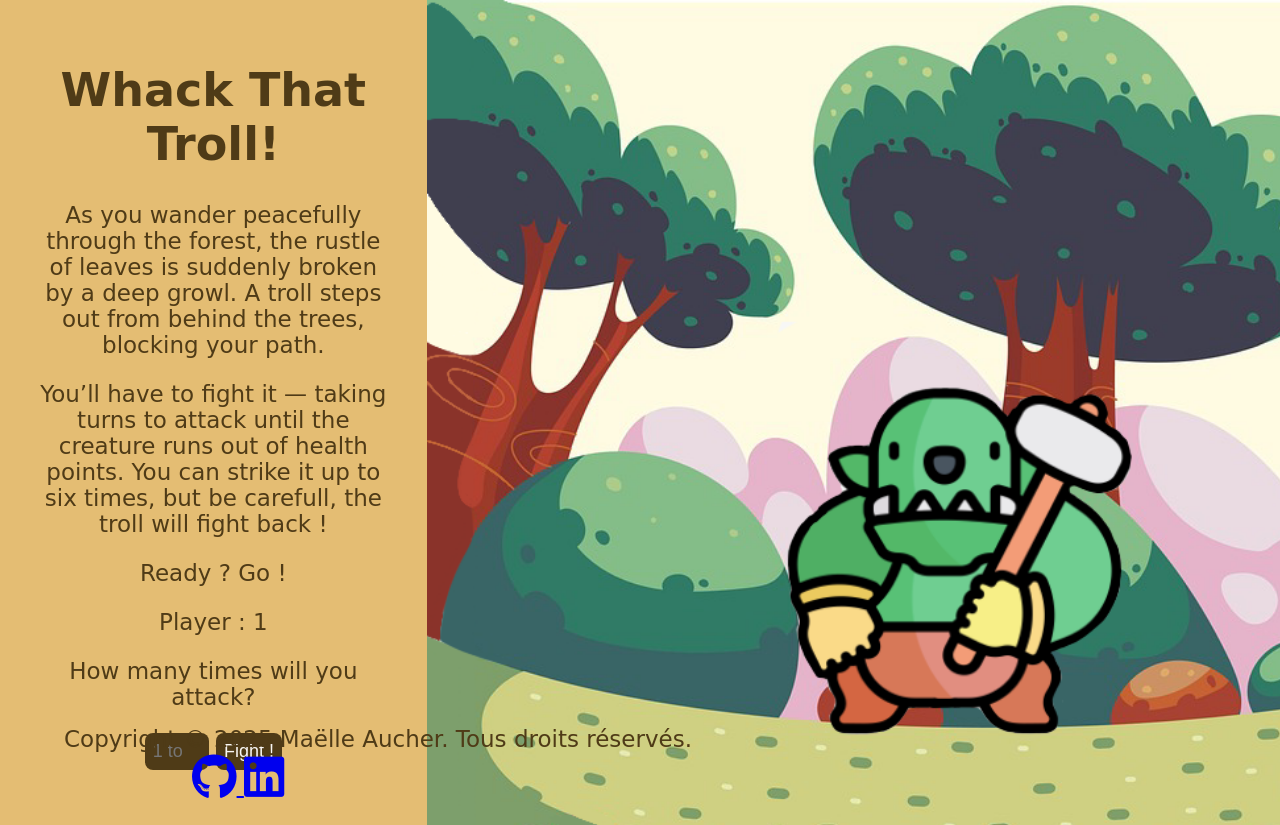
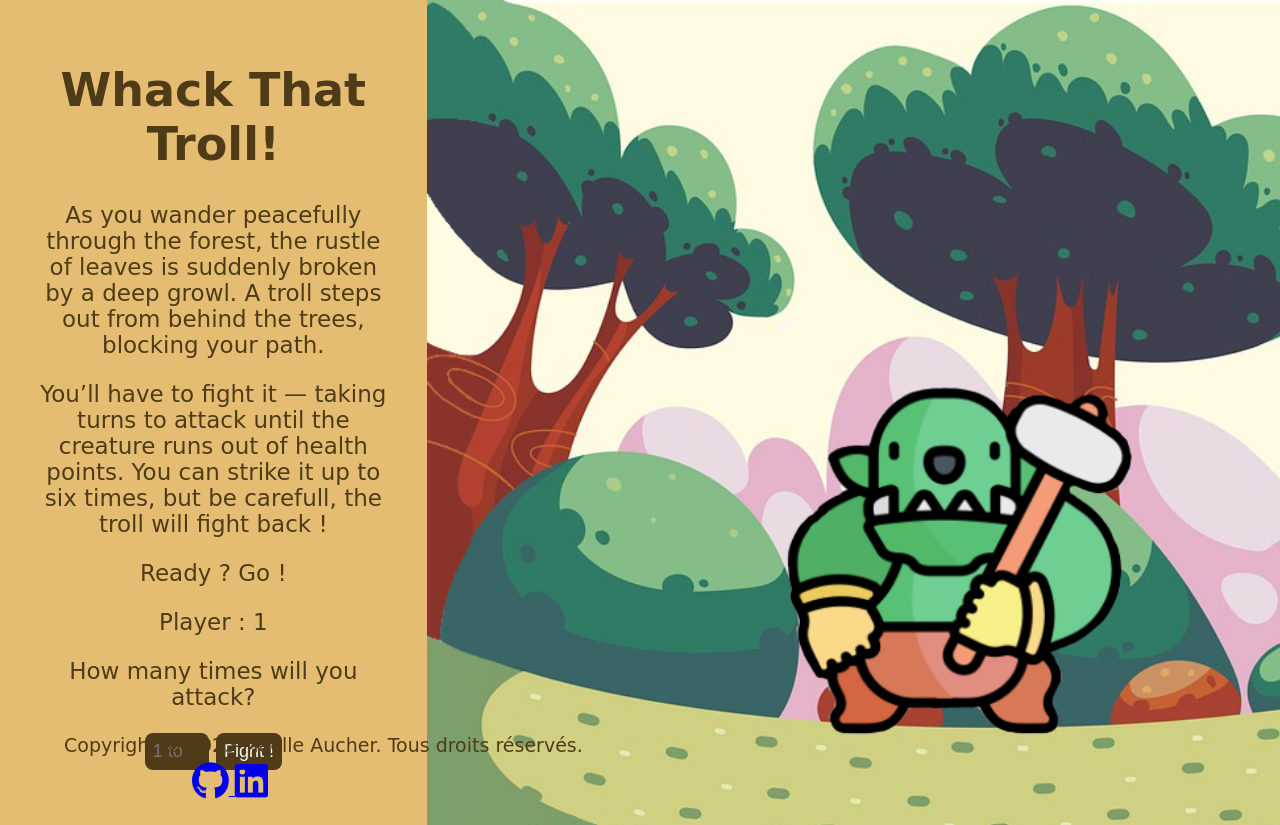
Before and after one commit to aucherm/troll_game, a plain HTML site: page index.html in a window 1280 px wide. Drawn offline with Linux system fonts and the light colour scheme; a web font is replaced by a local one.

Commit message:
font_size

```diff
--- a/style.css
+++ b/style.css
@@ -56,6 +56,7 @@ body {
 }
 
 #copyright {
+  font-size: 19px;
   position: fixed;
   bottom: 25px;
   left: 0;
@@ -65,6 +66,7 @@ body {
 }
 
 .links {
+  font-size: 19px;
   position: fixed;
   bottom: 0;
   left: 0;
```
